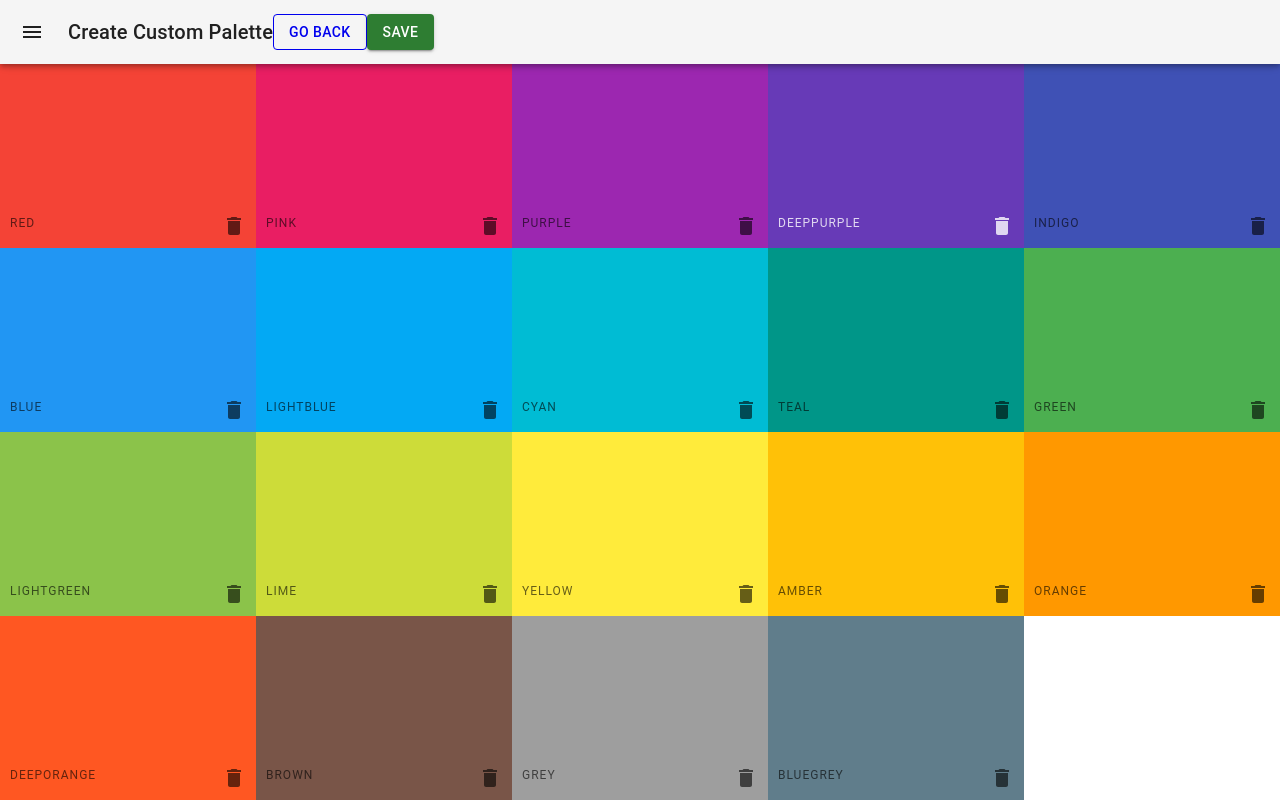
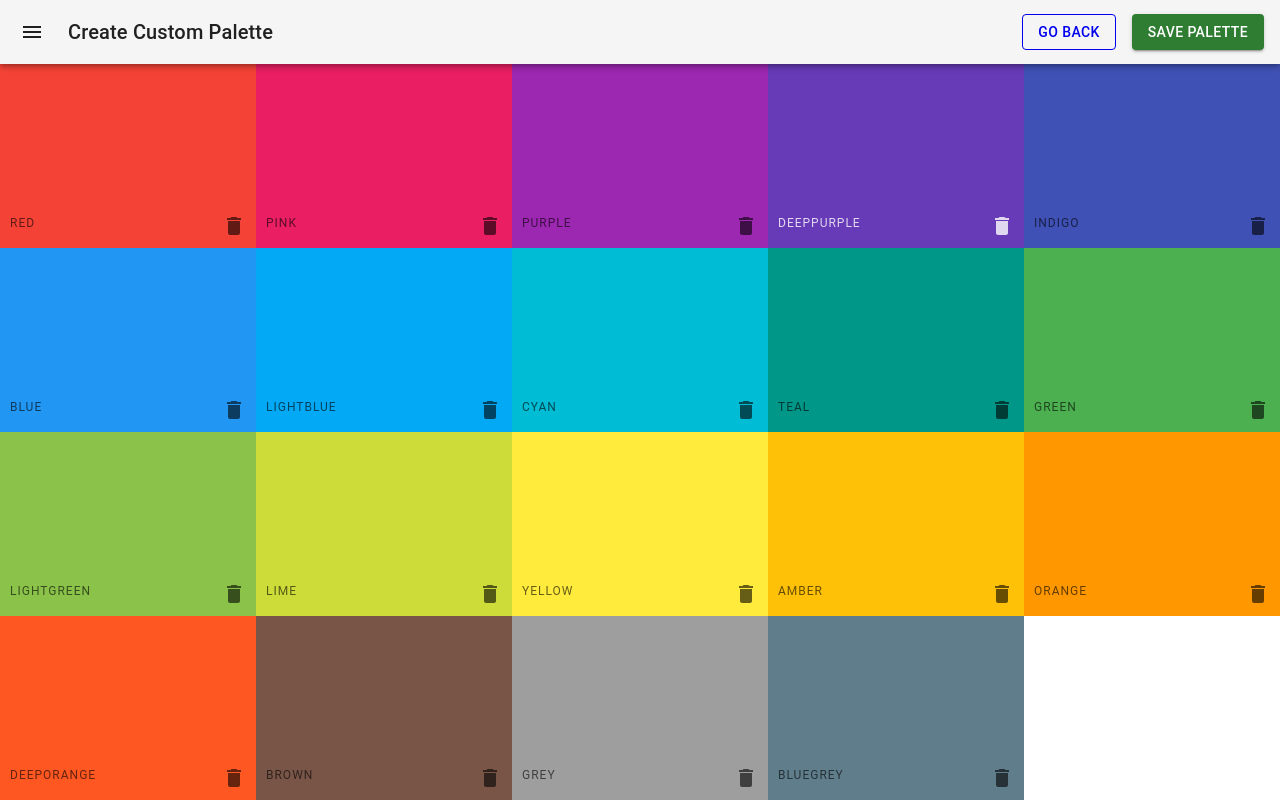
Before and after one commit to 1nandagopal/colors-v2, a React (Create React App) app: page /new in a window 1280 px wide. Built offline with nearby package versions, Linux system fonts and the light colour scheme.

Commit message:
Refactored navbar in NewPalette into a seperate component and styled the same.

```diff
--- a/src/colorHelpers.js
+++ b/src/colorHelpers.js
@@ -49,3 +49,4 @@ function gatherShades(palette, colorId) {
 }
 
 export { generatePalette, gatherShades };
+export const DEFAULT_WIDTH = 300;
--- a/src/components/NewPalette.js
+++ b/src/components/NewPalette.js
@@ -1,22 +1,18 @@
 import React, { useState } from "react";
-import { styled } from "@mui/material/styles";
-import MuiAppBar from "@mui/material/AppBar";
-import MenuIcon from "@mui/icons-material/Menu";
+import { useDispatch, useSelector } from "react-redux";
 import ChevronLeftIcon from "@mui/icons-material/ChevronLeft";
-import { useDispatch, useSelector } from "react-redux";
 import {
   Box,
   Button,
   Drawer,
-  CssBaseline,
-  Toolbar,
   Typography,
   IconButton,
+  styled,
 } from "@mui/material";
-import { Link } from "react-router-dom";
 import { addColor, clearPalette } from "../store";
 import ColorPickerForm from "./ColorPickerForm";
 import DnDColorsList from "./DnDColorsList";
+import NewPaletteNav from "./NewPaletteNav";
 
 const Container = styled("div")({
   width: "90%",
@@ -32,6 +28,7 @@ const Buttons = styled("div")({
   display: "flex",
   justifyContent: "space-between",
 });
+
 const drawerWidth = 300;
 
 const Main = styled("main", { shouldForwardProp: (prop) => prop !== "open" })(
@@ -53,24 +50,6 @@ const Main = styled("main", { shouldForwardProp: (prop) => prop !== "open" })(
     }),
   })
 );
-
-const AppBar = styled(MuiAppBar, {
-  shouldForwardProp: (prop) => prop !== "open",
-})(({ theme, open }) => ({
-  height: "64px",
-  transition: theme.transitions.create(["margin", "width"], {
-    easing: theme.transitions.easing.sharp,
-    duration: theme.transitions.duration.leavingScreen,
-  }),
-  ...(open && {
-    width: `calc(100% - ${drawerWidth}px)`,
-    marginLeft: `${drawerWidth}px`,
-    transition: theme.transitions.create(["margin", "width"], {
-      easing: theme.transitions.easing.easeOut,
-      duration: theme.transitions.duration.enteringScreen,
-    }),
-  }),
-}));
 
 const DrawerHeader = styled("div")(({ theme }) => ({
   display: "flex",
@@ -98,9 +77,11 @@ export default function NewPalette({ maxColors = 20 }) {
   };
 
   const dispatch = useDispatch();
+
   const handleClearPalette = () => {
     dispatch(clearPalette());
   };
+
   const addRandomColour = () => {
     const allColors = allPalettes.flatMap((palette) => palette.colors);
     let randColour, isDuplicateColour;
@@ -115,31 +96,10 @@ export default function NewPalette({ maxColors = 20 }) {
 
   return (
     <Box sx={{ display: "flex" }}>
-      <CssBaseline />
-      <AppBar position="fixed" open={open} color="default">
-        <Toolbar>
-          <IconButton
-            color="inherit"
-            aria-label="open drawer"
-            onClick={handleDrawerOpen}
-            edge="start"
-            sx={{ mr: 2, ...(open && { display: "none" }) }}
-          >
-            <MenuIcon />
-          </IconButton>
-          <Typography variant="h6" noWrap component="div">
-            Create Custom Palette
-          </Typography>
-          <Link to="/">
-            <Button color="inherit" variant="outlined" size="medium">
-              Go Back
-            </Button>
-          </Link>
-          <Button color="success" variant="contained" size="medium">
-            Save
-          </Button>
-        </Toolbar>
-      </AppBar>
+      <NewPaletteNav open={open} handleDrawerOpen={handleDrawerOpen} />
+      {/* <PaletteFormNav
+          handleSubmit={this.handleSubmit}
+        /> */}
       <Drawer
         sx={{
           width: drawerWidth,
--- /dev/null
+++ b/src/components/NewPaletteNav.js
@@ -0,0 +1,82 @@
+import React, { useState } from "react";
+import {
+  Toolbar,
+  Button,
+  CssBaseline,
+  IconButton,
+  Typography,
+  styled,
+  Box,
+} from "@mui/material";
+import MenuIcon from "@mui/icons-material/Menu";
+import MuiAppBar from "@mui/material/AppBar";
+import { Link } from "react-router-dom";
+import { DEFAULT_WIDTH } from "../colorHelpers";
+
+const AppBar = styled(MuiAppBar, {
+  shouldForwardProp: (prop) => prop !== "open",
+})(({ theme, open }) => ({
+  height: "64px",
+  display: "flex",
+  flexDirection: "row",
+  justifyContent: "space-between",
+  alignItems: "center",
+  transition: theme.transitions.create(["margin", "width"], {
+    easing: theme.transitions.easing.sharp,
+    duration: theme.transitions.duration.leavingScreen,
+  }),
+  ...(open && {
+    width: `calc(100% - ${DEFAULT_WIDTH}px)`,
+    marginLeft: `${DEFAULT_WIDTH}px`,
+    transition: theme.transitions.create(["margin", "width"], {
+      easing: theme.transitions.easing.easeOut,
+      duration: theme.transitions.duration.enteringScreen,
+    }),
+  }),
+}));
+
+const NavButtons = styled("div")({
+  display: "flex",
+  justifyContent: "space-between",
+  margin: "1rem",
+  gap: "1rem",
+  "& a": {
+    textDecoration: "none",
+  },
+});
+
+export default function NewPaletteNav({ open, handleDrawerOpen }) {
+  const [newPaletteFormOpen, toggleNewPaletteForm] = useState(false);
+
+  return (
+    <Box sx={{ display: "flex" }}>
+      <CssBaseline />
+      <AppBar position="fixed" open={open} color="default">
+        <Toolbar>
+          <IconButton
+            color="inherit"
+            aria-label="open drawer"
+            onClick={handleDrawerOpen}
+            edge="start"
+            sx={{ mr: 2, ...(open && { display: "none" }) }}
+          >
+            <MenuIcon />
+          </IconButton>
+          <Typography variant="h6" noWrap component="div">
+            Create Custom Palette
+          </Typography>
+        </Toolbar>
+        <NavButtons>
+          <Link to="/">
+            <Button color="inherit" variant="outlined" size="medium">
+              Go Back
+            </Button>
+          </Link>
+          <Button color="success" variant="contained" size="medium">
+            Save palette
+          </Button>
+        </NavButtons>
+      </AppBar>
+    </Box>
+  );
+}
```
Also changed, not shown: src/components/DraggableColorBox.js (deleted, +0 -53 lines).
